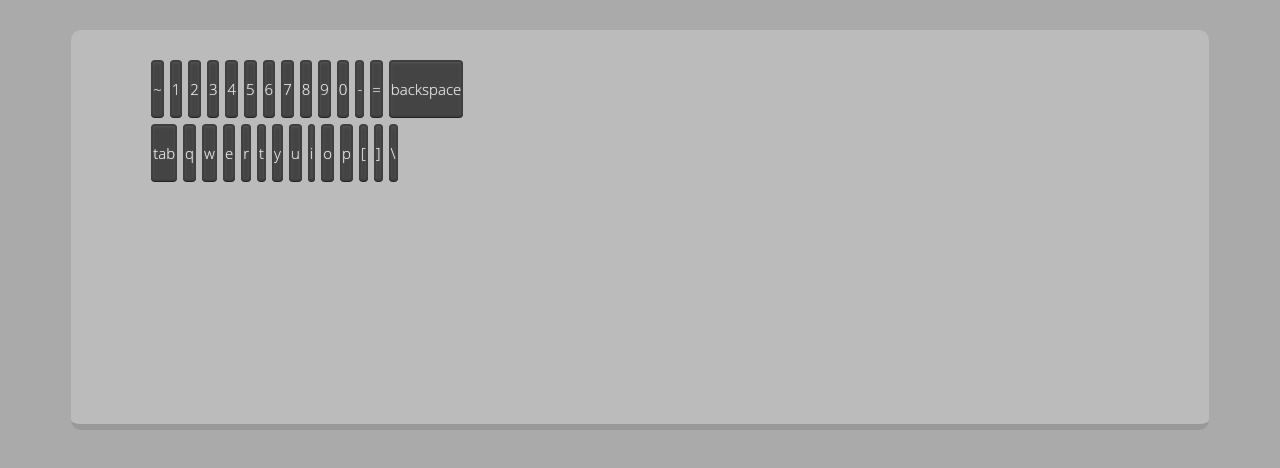
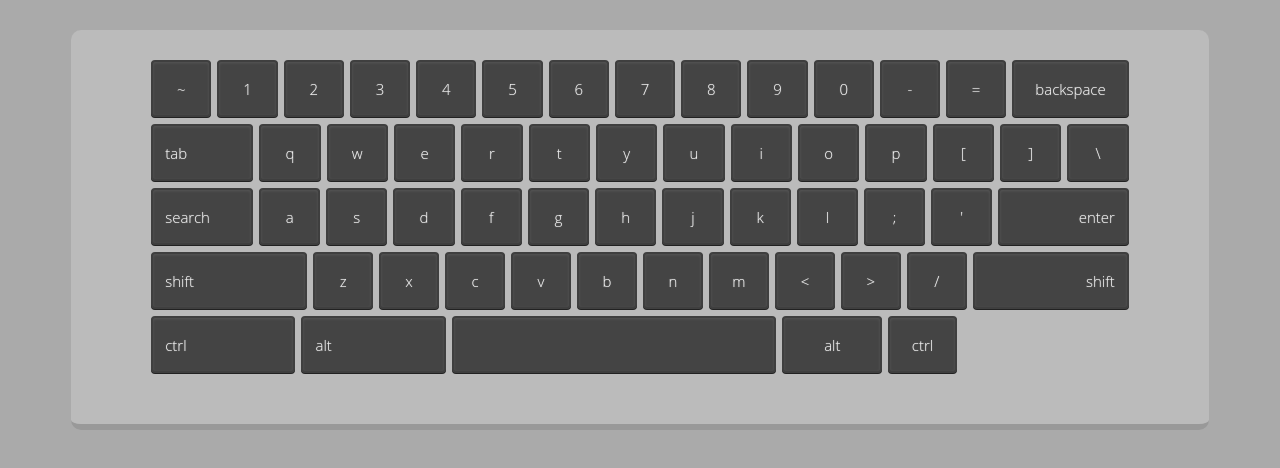
Before and after one commit to tanawatmoss/hw2, a website: page index.html in a window 1280 px wide. Drawn offline with Linux system fonts and the light colour scheme.

Commit message:
commit add html.css 2

```diff
--- a/css/style.css
+++ b/css/style.css
@@ -45,3 +45,18 @@ h1 { font-size:5em; line-height:1.5; }
   border:2px solid rgba(0,0,0,0.08);
   cursor:pointer;
 }
+sup, sub { outline:1px solid magenta; display:block; align-self:center; }
+
+.key:active { transform:translateY(1px); background:#333; box-shadow:0 1px 0 #000;}
+
+.one { flex:1; } /* one */
+.one-one-half { flex:1.5; } /* One and one half */
+.two { flex:2; } /* two */
+.two-two-half { flex:2.5; } /* Two and two half */
+.three { flex:3; } /* three */
+.five { flex:5; }
+
+.key-row .key:last-child { margin:0; }
+
+.l { text-align:left; padding-left:12px; }
+.r { text-align:right; padding-right:12px; }
--- a/index.html
+++ b/index.html
@@ -38,3 +38,48 @@
             <div class="key one">]</div>
             <div class="key one">\</div>
     </section>
+    <section class="key-row">
+            <div class="key one-one-half l">search</div>
+            <div class="key one">a</div>
+            <div class="key one">s</div>
+            <div class="key one">d</div>
+            <div class="key one">f</div>
+            <div class="key one">g</div>
+            <div class="key one">h</div>
+            <div class="key one">j</div>
+            <div class="key one">k</div>
+            <div class="key one">l</div>
+            <div class="key one">;</div>
+            <div class="key one">'</div>
+            <div class="key two r">enter</div>
+          </section>
+
+          <section class="key-row">
+            <div class="key two-two-half l">shift</div>
+            <div class="key one">z</div>
+            <div class="key one">x</div>
+            <div class="key one">c</div>
+            <div class="key one">v</div>
+            <div class="key one">b</div>
+            <div class="key one">n</div>
+            <div class="key one">m</div>
+            <div class="key one">&lt;</div>
+            <div class="key one">></div>
+            <div class="key one">/</div>
+            <div class="key two-two-half r">shift</div>
+           </section>
+
+          <section class="key-row">
+            <div class="key two l">ctrl</div>
+            <div class="key two l">alt</div>
+            <div class="key five"><!-- Spacebar --></div>
+            <div class="key one-one-half">alt</div>
+            <div class="key one">ctrl</div>
+            <div class="arrowkey-container two-two-half">
+
+            </div>
+          </section>
+
+          </div>
+
+          </div>
```
